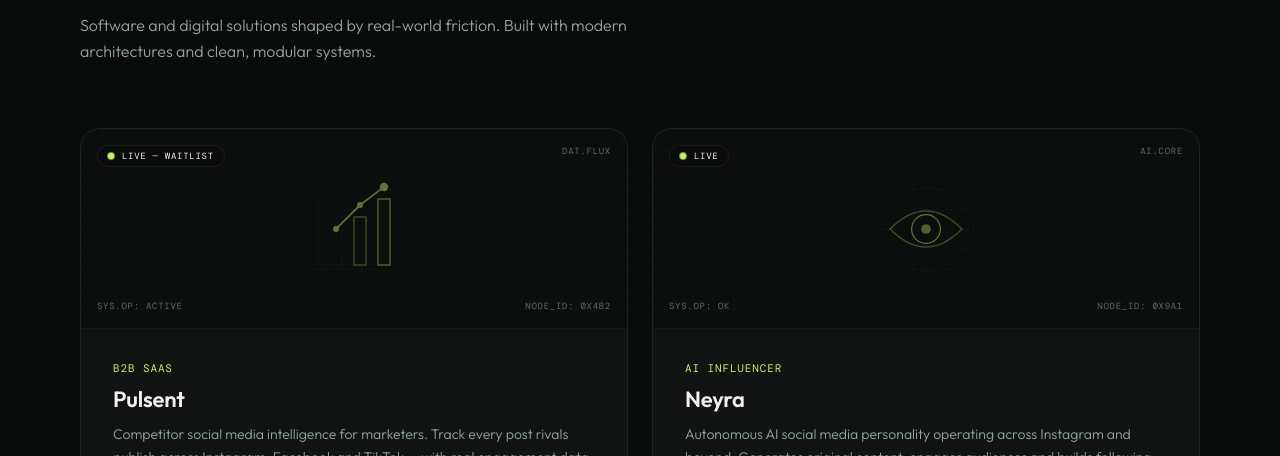
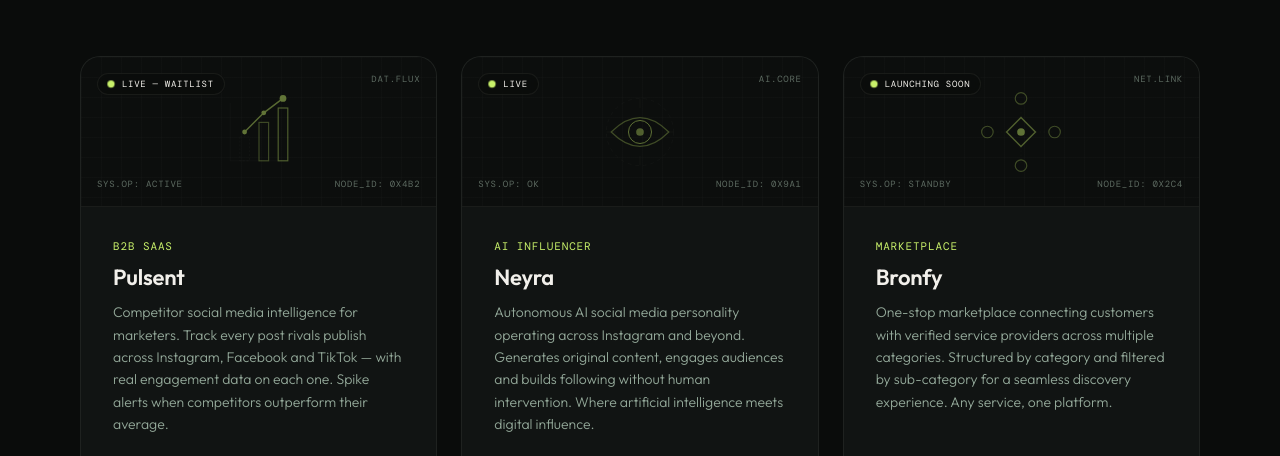
Before and after one commit to oaghalarov/digiven.studio, a plain HTML site: page index.html in a window 1280 px wide. Shown: the part 1866-2322 px from the top of the page. Drawn offline with nearby package versions, Linux system fonts and the light colour scheme; a web font is replaced by a local one.

Commit message:
Adjust padding and sizes in index.html
Reduced padding and dimensions for sections and graphics.

```diff
--- a/index.html
+++ b/index.html
@@ -487,12 +487,12 @@
 
     /* ── SECTION CORE ── */
     section.py-sec {
-      padding: 120px 0;
+      padding: 96px 0;
     }
 
     @media (max-width: 768px) {
       section.py-sec {
-        padding: 80px 0;
+        padding: 64px 0;
       }
     }
 
@@ -616,6 +616,12 @@
       gap: 24px;
     }
 
+    @media (min-width: 1101px) {
+      .products-grid {
+        grid-template-columns: repeat(3, 1fr);
+      }
+    }
+
     @media (max-width: 900px) {
       .products-grid {
         grid-template-columns: 1fr;
@@ -642,7 +648,7 @@
 
     /* Sleek Blueprint / Schematic Placeholder Graphic */
     .pc-blueprint {
-      height: 200px;
+      height: 150px;
       background: #0c0e0d;
       position: relative;
       overflow: hidden;
@@ -698,8 +704,8 @@
     }
 
     .blueprint-graphic {
-      width: 120px;
-      height: 120px;
+      width: 96px;
+      height: 96px;
       opacity: 0.45;
       transition: var(--transition);
     }
```
